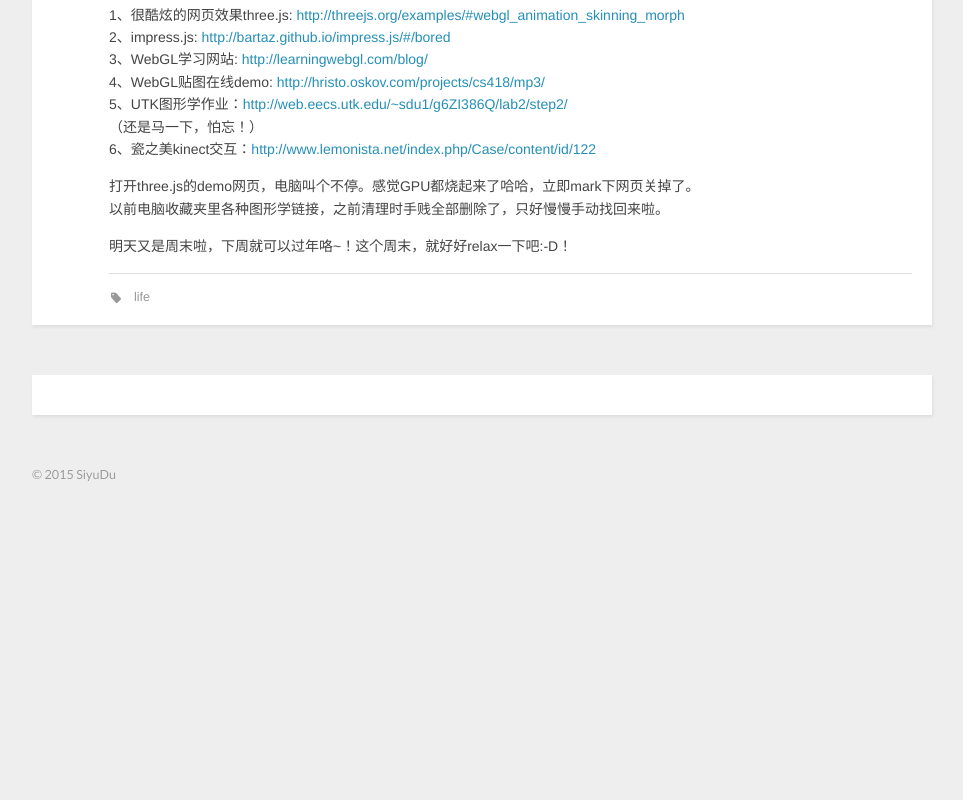
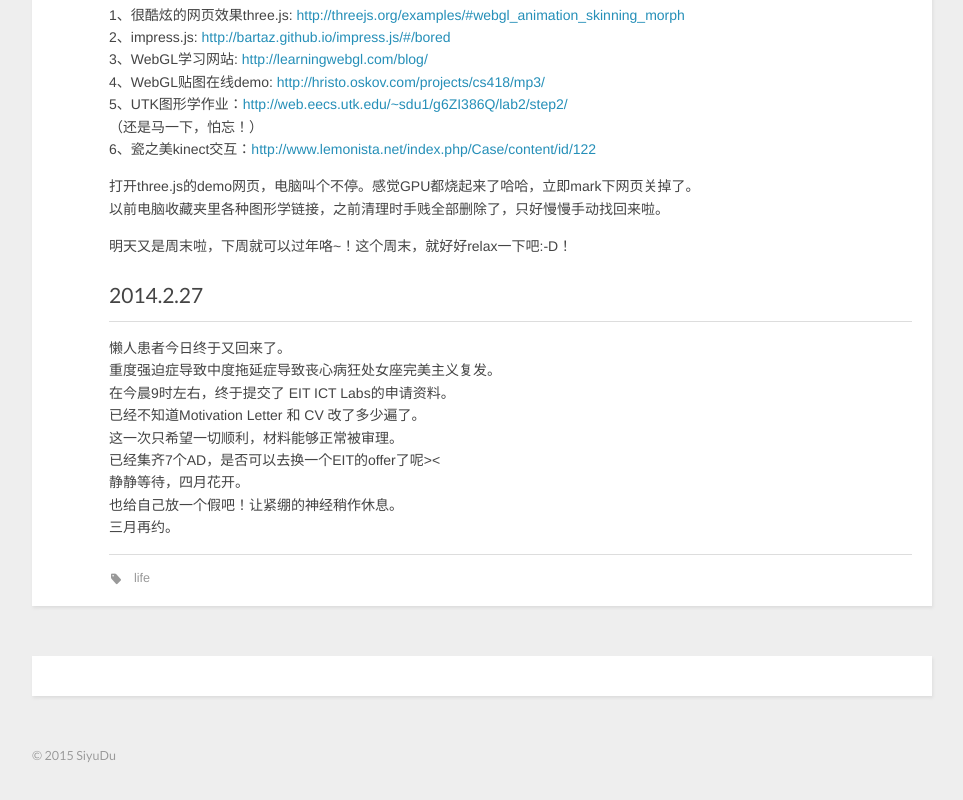
Before and after one commit to daisydu/blog, a plain HTML site: page 2015/02/09/Winter_2015/index.html in a window 1280 px wide. Shown: the part 2195-2995 px from the top of the page, without its empty margins (8-971 px from the left). Before the commit the page ends 2730 px from the top, so only its background shows below. Drawn offline with nearby package versions, Linux system fonts and the light colour scheme; a script that the page names is missing.

Commit message:
Site updated: 2015-02-26 17:05:28

```diff
--- a/2015/02/09/Winter_2015/index.html
+++ b/2015/02/09/Winter_2015/index.html
@@ -128,6 +128,8 @@ var _hmt = _hmt || [];
 <p>   1、很酷炫的网页效果three.js: <a href="http://threejs.org/examples/#webgl_animation_skinning_morph" target="_blank" rel="external">http://threejs.org/examples/#webgl_animation_skinning_morph</a><br>   2、impress.js: <a href="http://bartaz.github.io/impress.js/#/bored" target="_blank" rel="external">http://bartaz.github.io/impress.js/#/bored</a><br>   3、WebGL学习网站: <a href="http://learningwebgl.com/blog/" target="_blank" rel="external">http://learningwebgl.com/blog/</a><br>   4、WebGL贴图在线demo: <a href="http://hristo.oskov.com/projects/cs418/mp3/" target="_blank" rel="external">http://hristo.oskov.com/projects/cs418/mp3/</a><br>   5、UTK图形学作业：<a href="http://web.eecs.utk.edu/~sdu1/g6ZI386Q/lab2/step2/" target="_blank" rel="external">http://web.eecs.utk.edu/~sdu1/g6ZI386Q/lab2/step2/</a><br>   （还是马一下，怕忘！）<br>   6、瓷之美kinect交互：<a href="http://www.lemonista.net/index.php/Case/content/id/122" target="_blank" rel="external">http://www.lemonista.net/index.php/Case/content/id/122</a></p>
 <p>   打开three.js的demo网页，电脑叫个不停。感觉GPU都烧起来了哈哈，立即mark下网页关掉了。<br>   以前电脑收藏夹里各种图形学链接，之前清理时手贱全部删除了，只好慢慢手动找回来啦。</p>
 <p>   明天又是周末啦，下周就可以过年咯~！这个周末，就好好relax一下吧:-D！</p>
+<h2 id="2014-2-27">2014.2.27</h2>
+<p>   懒人患者今日终于又回来了。<br>   重度强迫症导致中度拖延症导致丧心病狂处女座完美主义复发。<br>   在今晨9时左右，终于提交了 EIT ICT Labs的申请资料。<br>   已经不知道Motivation Letter 和 CV 改了多少遍了。<br>   这一次只希望一切顺利，材料能够正常被审理。<br>   已经集齐7个AD，是否可以去换一个EIT的offer了呢&gt;&lt;<br>   静静等待，四月花开。<br>   也给自己放一个假吧！让紧绷的神经稍作休息。<br>   三月再约。</p>
 
 
     </div>
```
Also changed, not shown: archives/2015/02/index.html (+2 -0 lines), archives/2015/index.html (+2 -0 lines), archives/index.html (+2 -0 lines), index.html (+2 -0 lines), tags/life/index.html (+2 -0 lines).
